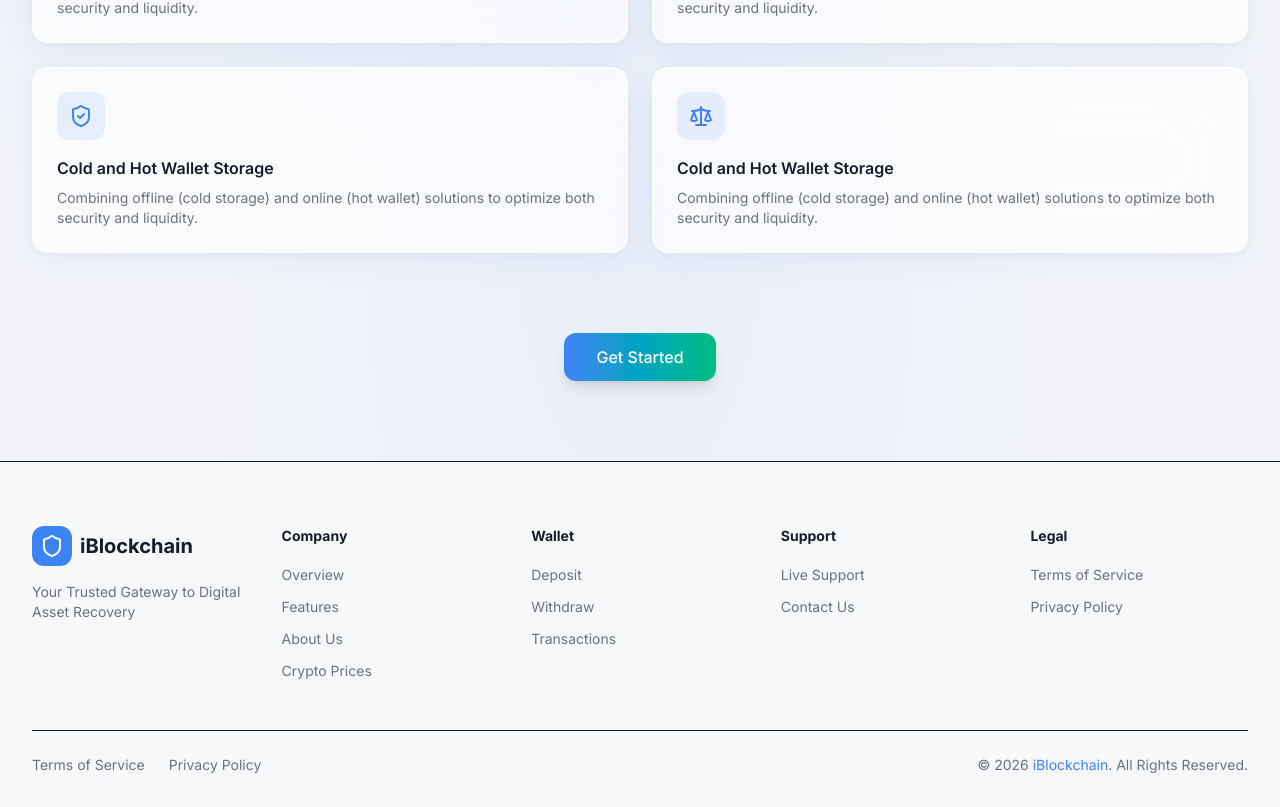
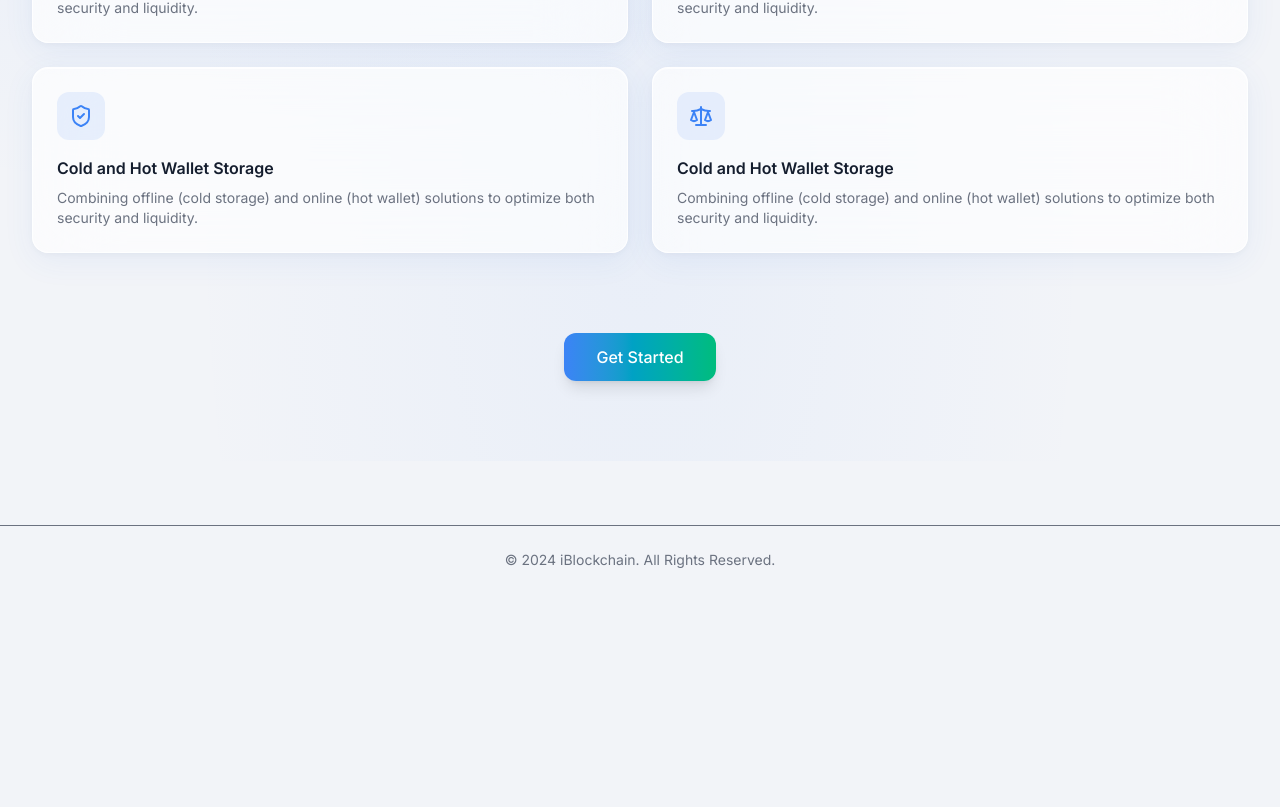
Before and after one commit to V0IDj/iBlock, a React (Vite) app in the folder iblockchain/: page /about-us in a window 1280 px wide. Shown: the part 1374-2181 px from the top of the page. After the commit the page ends 1968 px from the top, so only its background shows below. Built offline with nearby package versions, Linux system fonts and the light colour scheme.

Commit message:
missing add

```diff
--- a/iblockchain/index.html
+++ b/iblockchain/index.html
@@ -3,7 +3,7 @@
   <head>
     <meta charset="UTF-8" />
     <meta name="viewport" content="width=device-width, initial-scale=1.0" />
-    <link rel="icon" href="/favicon.png" type="image/png" />
+    <link rel="icon" href="/favicon.png?v=4" type="image/png" />
     <link rel="apple-touch-icon" href="/favicon.png" />
     <link rel="dns-prefetch" href="https://rblxvbaucarrvlfosorz.supabase.co" />
     <link rel="preconnect" href="https://rblxvbaucarrvlfosorz.supabase.co" crossorigin />
--- a/iblockchain/src/components/landing/EnhancedFooter.jsx
+++ b/iblockchain/src/components/landing/EnhancedFooter.jsx
@@ -77,7 +77,7 @@ const staticText = {
   ar: { tagline: "بوابتك الموثوقة لاسترداد الأصول الرقمية", rights: "جميع الحقوق محفوظة." },
 };
 
-export function EnhancedFooter() {
+export function EnhancedFooter({ year = 2026 }) {
   const { language, isRTL } = useLanguage();
   const links = footerData[language] || footerData.en;
   const text = staticText[language] || staticText.en;
@@ -136,9 +136,9 @@ export function EnhancedFooter() {
               {language === "ar" ? "سياسة الخصوصية" : "Privacy Policy"}
             </Link>
           </div>
-          <p className="text-sm text-muted-foreground">
-            © 2026 <span className="text-primary">iBlockchain</span>. {text.rights}
-          </p>
+            <p className="text-sm text-muted-foreground">
+              © {year} <span className="text-primary">iBlockchain</span>. {text.rights}
+            </p>
         </div>
       </div>
     </footer>
--- a/iblockchain/src/pages/AboutUs.jsx
+++ b/iblockchain/src/pages/AboutUs.jsx
@@ -3,7 +3,6 @@ import { motion } from "framer-motion";
 import { useLanguage } from "../contexts/LanguageContext";
 import { Button } from "../components/ui/Button";
 import { ArrowLeft, Wallet, Shield, CreditCard, Lock, Headphones, Scale, Server, ShieldCheck } from "lucide-react";
-import { EnhancedFooter } from "../components/landing/EnhancedFooter";
 
 const solutions = [
   { key: "wallets", icon: Wallet },
@@ -118,7 +117,9 @@ export function AboutUs() {
         </div>
       </section>
 
-      <EnhancedFooter />
+      <div className="border-t border-border mt-16 py-6 text-center text-sm text-muted-foreground">
+        © 2024 iBlockchain. All Rights Reserved.
+      </div>
     </div>
   );
 }
--- a/iblockchain/src/pages/PrivacyPolicy.jsx
+++ b/iblockchain/src/pages/PrivacyPolicy.jsx
@@ -53,7 +53,7 @@ export function PrivacyPolicy() {
         </div>
       </section>
 
-      <EnhancedFooter />
+      <EnhancedFooter year={2024} />
     </div>
   );
 }
--- a/iblockchain/src/pages/TermsOfService.jsx
+++ b/iblockchain/src/pages/TermsOfService.jsx
@@ -56,7 +56,7 @@ export function TermsOfService() {
         </div>
       </section>
 
-      <EnhancedFooter />
+      <EnhancedFooter year={2024} />
     </div>
   );
 }
```
